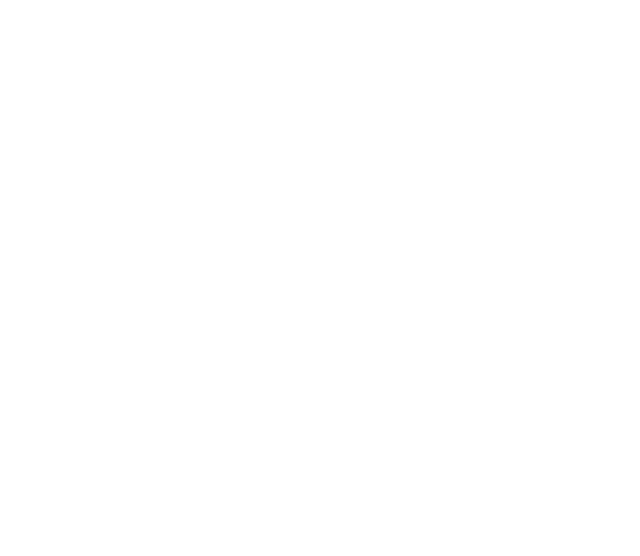
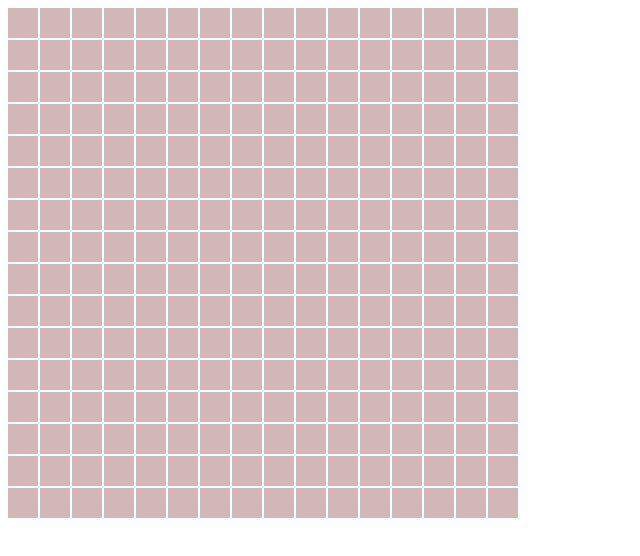
Before and after one commit to liortlv/etch-a-sketch, a plain HTML site: page index.html in a window 1280 px wide. Shown: the whole page, without its empty margins (0-640 px from the left). Drawn offline with Linux system fonts and the light colour scheme.

Commit message:
Create grid of nxn with createGrid function

```diff
--- a/index.html
+++ b/index.html
@@ -11,7 +11,7 @@
 </head>
 
 <body>
-
+    <div class="container"></div>
 </body>
 
 </html>
--- a/script.js
+++ b/script.js
@@ -0,0 +1,11 @@
+const container = document.querySelector(".container");
+createGrid(16);
+
+function createGrid(gridSize) {
+    container.setAttribute('style', `grid-template-columns: repeat(${gridSize}, 30px); grid-template-rows: repeat(${gridSize}, 30px);`);
+    for (let i = 0; i < Math.pow(gridSize, 2); i++) {
+        let cell = document.createElement("div");
+        cell.classList.add('cell');
+        container.appendChild(cell);
+    }
+}
--- a/style.css
+++ b/style.css
@@ -0,0 +1,8 @@
+.container {
+    display: grid;
+    gap: 2px;
+}
+
+.cell {
+    background-color: rgb(209, 183, 183);0
+}
```
